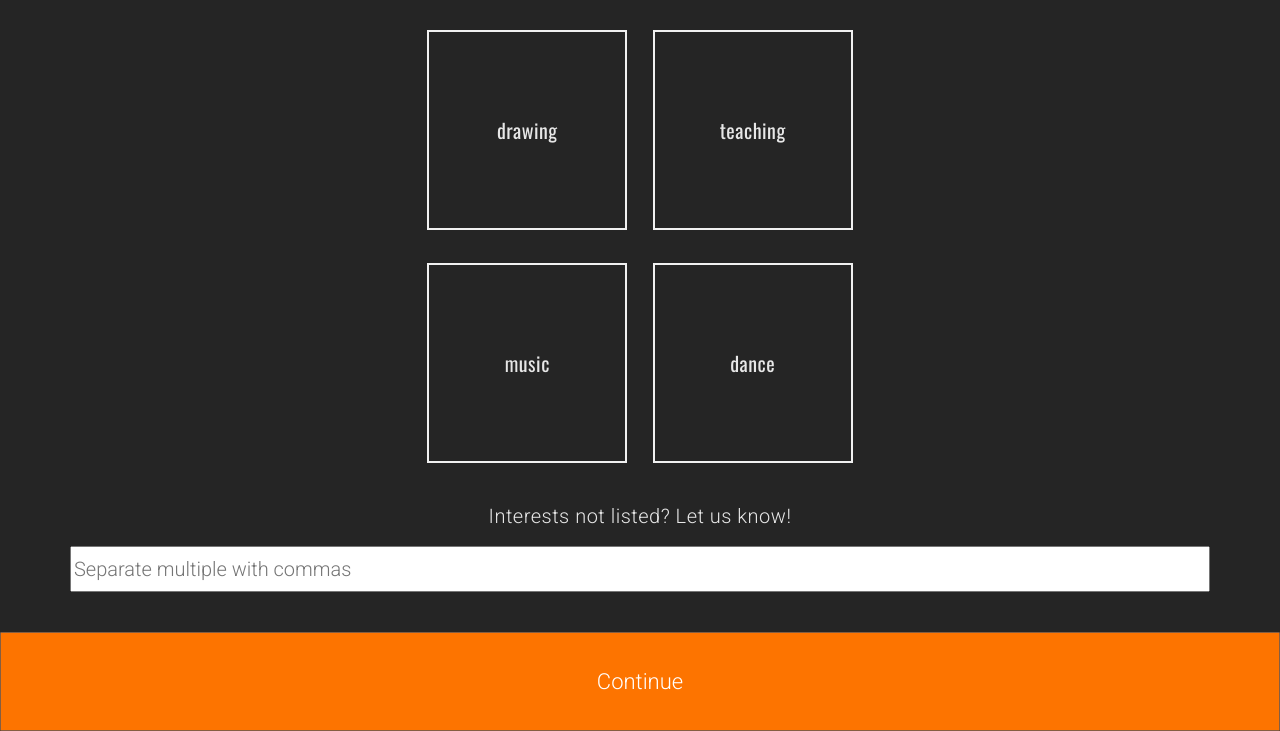
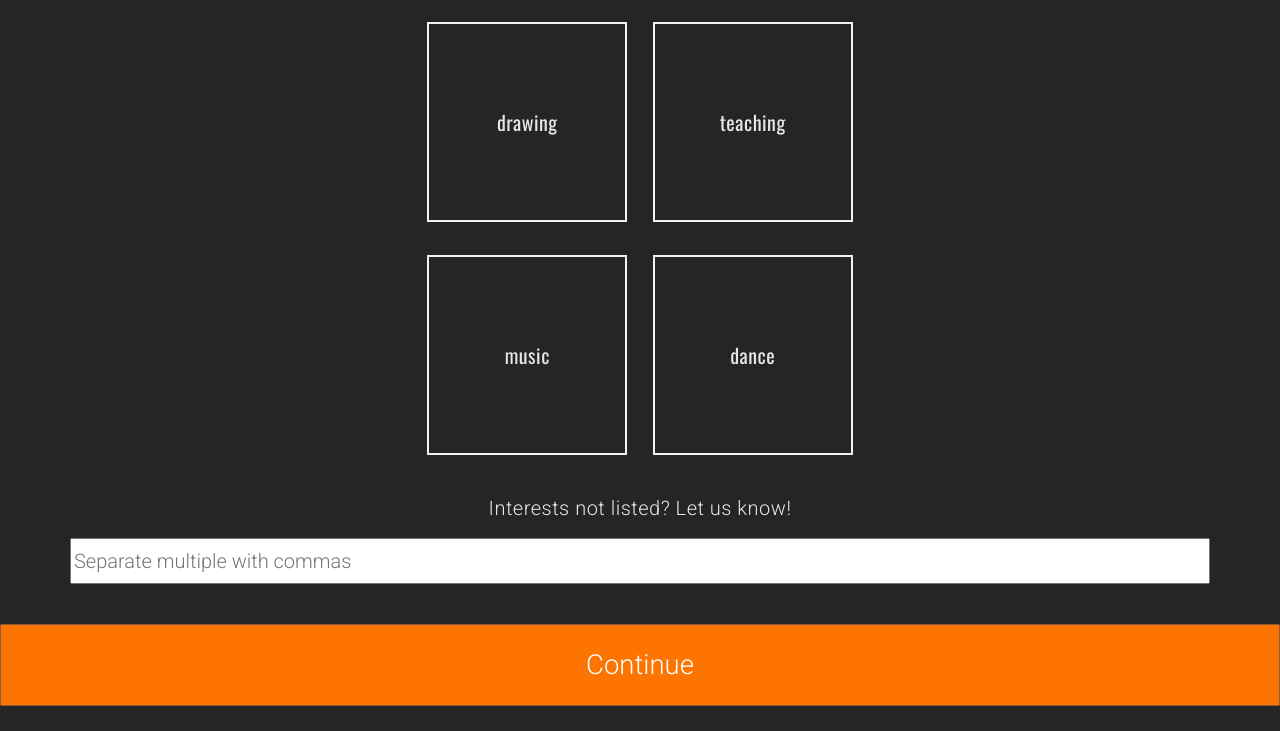
Before and after one commit to kianahui/ascent, a plain HTML site: page interests.html in a window 1280 px wide. Shown: the part 393-1124 px from the top of the page. After the commit the page ends 1099 px from the top, so only its background shows below. Drawn offline with nearby package versions, Linux system fonts and the light colour scheme.

Commit message:
fixing bottom buttons

```diff
--- a/css/custom.css
+++ b/css/custom.css
@@ -33,7 +33,6 @@ h2 {
 	margin: 1em 0 0.5em 0;
 	text-transform: uppercase;
 	text-align: center;
-	color: #252525;
 }
 
 h2 span {
@@ -99,6 +98,18 @@ hr {
 
 .pointer {
 	cursor: pointer;
+}
+
+
+/* For bottom sticky buttons */
+a.bottom-btn {
+	display: block;
+	width: 100%;
+	font-size: 1.25em;
+}
+a.bottom-btn button {
+	width: 100%;
+	padding: 0.75em 0;
 }
 
 
--- a/interests.html
+++ b/interests.html
@@ -12,7 +12,7 @@
 
 	<style>
 	#interest-content {
-		padding-top: 6em;
+		padding-top: 1em;
 		padding-bottom: 2em;
 	}
 
@@ -32,11 +32,7 @@
 	#other {
 		width: 100%;
 		color: #292929;
-	}
-	#submit {
-		display: block;
-		width: 100%;
-		padding: 1.5em 0;
+		font-size: 1em;
 	}
 
 
@@ -51,10 +47,8 @@
 
 <body>
 	<div class="container text-center">
-		<div class="navbar-fixed-top white-bkgrd">
+		<section id="interest-content">
 			<h2>Ignite<span> your Interests.</span></h2>
-		</div>
-		<section id="interest-content">
 			<p id="description">Help us learn more about the cool person that you are to get you cool opportunities.</p>
 			<form class="ac-custom ac-checkbox ac-checkmark" autocomplete="off">
 				<div class="interest-grid">
@@ -114,14 +108,13 @@
 
 					<p>Interests not listed? Let us know!</p>
 					<input id="other" type="text" placeholder="Separate multiple with commas">
-					<!--<input type="submit" value="Continue">-->
 				</div><!--/.interest-grid-->
 			</form>
 		</section>
 
 	</div><!--/.container-->
 
-	<a href="listings.html"><button id="submit" class="btn btn-large btn-primary">Continue</button></a>
+	<a class="bottom-btn" href="listings.html"><button id="submit" class="btn btn-large btn-primary">Continue</button></a>
 
 	<script src="js/svgcheckbx.js"></script>
 
```
Also changed, not shown: index.html (+2 -10 lines).
